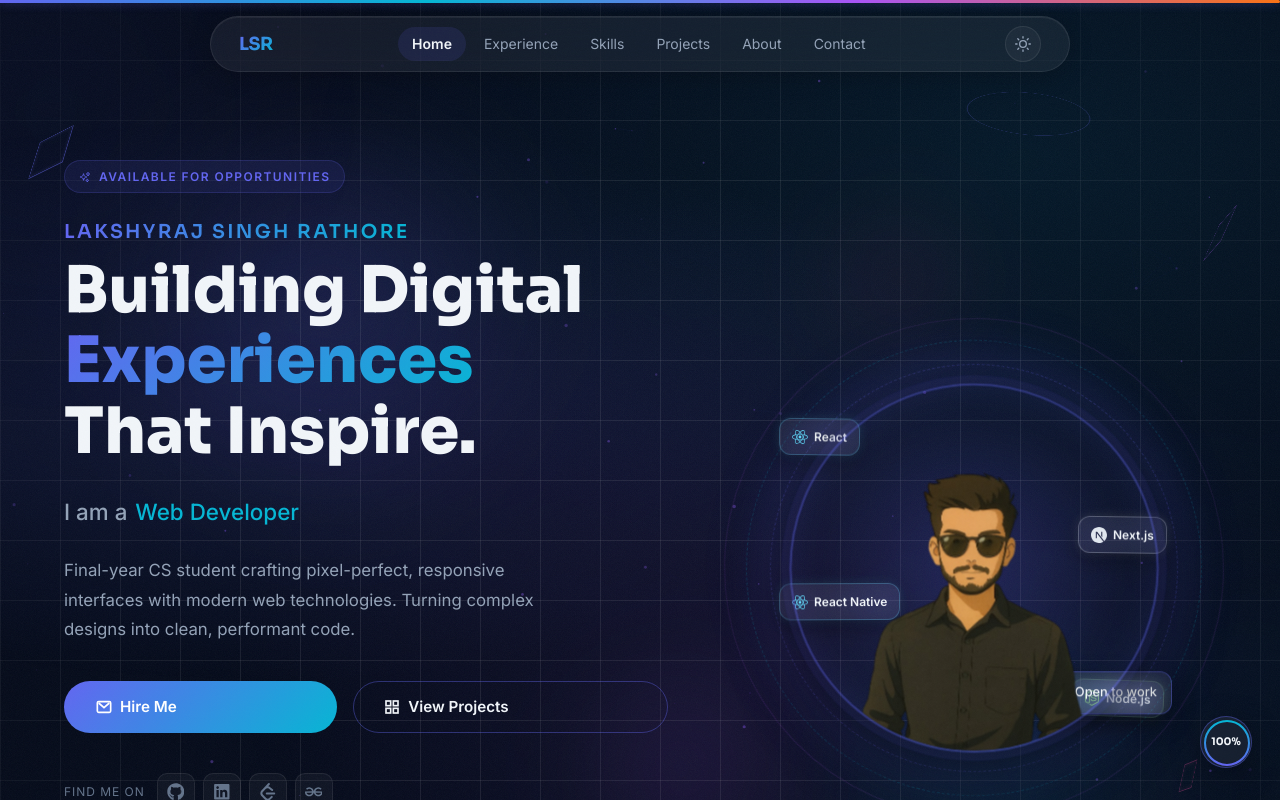
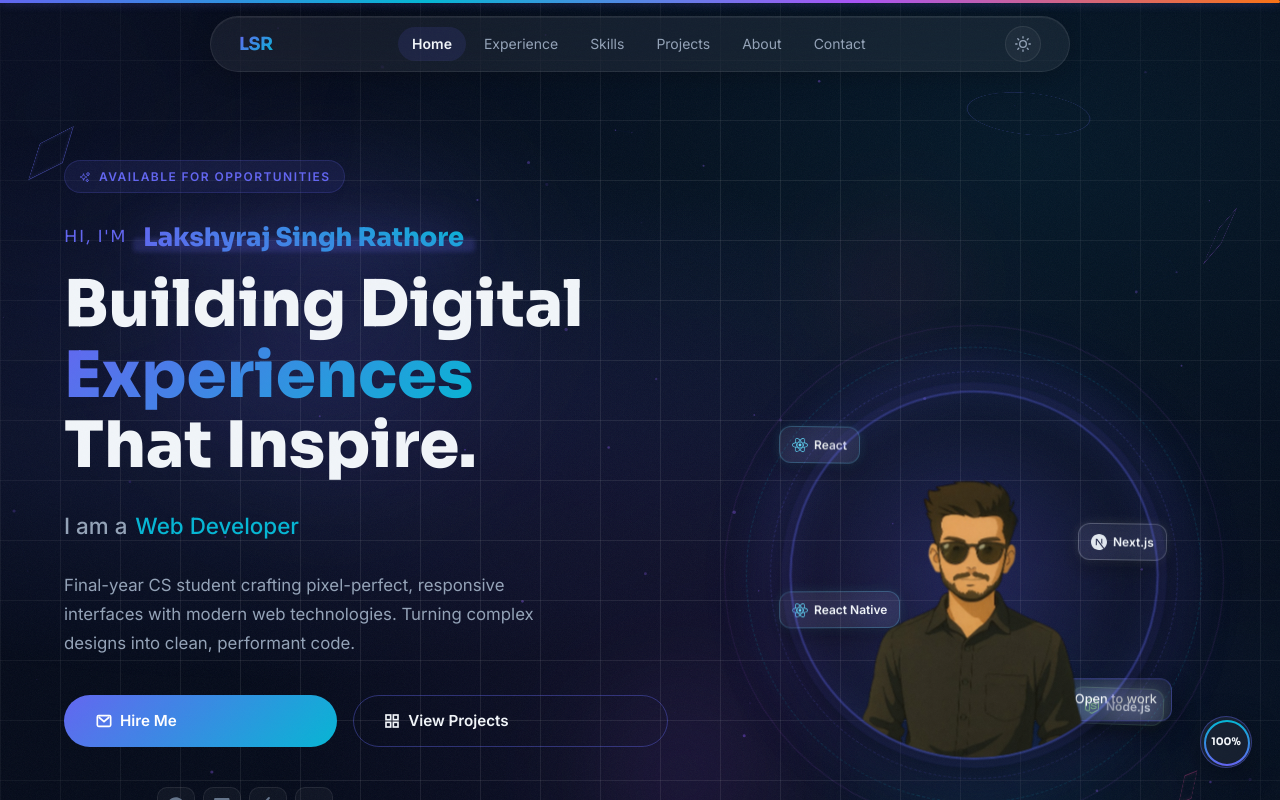
Before and after one commit to lakshyrajrathore10/portfolio-nextjs, a Next.js app: page / in a window 1280 px wide. Shown: the top 800 px of the page. Built offline with nearby package versions, Linux system fonts and the light colour scheme.

Commit message:
new change

```diff
--- a/app/globals.css
+++ b/app/globals.css
@@ -1,5 +1,5 @@
+@import url('https://fonts.googleapis.com/css2?family=Inter:wght@300;400;500;600;700&family=Sora:wght@300;400;600;700;800&display=swap');
 @import "tailwindcss";
-@import url('https://fonts.googleapis.com/css2?family=Inter:wght@300;400;500;600;700&family=Sora:wght@300;400;600;700;800&display=swap');
 
 /* ============================================
    DESIGN SYSTEM — CSS CUSTOM PROPERTIES
@@ -141,7 +141,15 @@
 .cursor-dot.hovering { width: 12px; height: 12px; background: var(--accent-cyan); }
 .cursor-ring.hovering { width: 52px; height: 52px; border-color: rgba(6,182,212,0.5); }
 
-/* ============================================
+ /* ============================================
+    SELECTION & HIGHLIGHT
+    ============================================ */
+ ::selection {
+   background: rgba(99, 102, 241, 0.3);
+   color: var(--text-primary);
+ }
+
+ /* ============================================
    SECTION STYLES
    ============================================ */
 .section-container {
--- a/components/sections/Main.js
+++ b/components/sections/Main.js
@@ -178,19 +178,49 @@
             </motion.div>
 
             {/* Name */}
-            <motion.div variants={itemVariants} style={{ marginBottom: "8px" }}>
+            <motion.div variants={itemVariants} style={{ marginBottom: "12px" }}>
               <span style={{
                 fontFamily: "var(--font-heading)",
-                fontSize: "clamp(1rem, 2vw, 1.2rem)",
-                fontWeight: 600,
-                letterSpacing: "0.12em",
-                textTransform: "uppercase",
-                background: "linear-gradient(90deg, var(--accent-indigo), var(--accent-cyan))",
-                WebkitBackgroundClip: "text",
-                WebkitTextFillColor: "transparent",
-                backgroundClip: "text",
+                fontSize: "clamp(1.2rem, 3.5vw, 1.6rem)",
+                fontWeight: 800,
+                display: "inline-flex",
+                alignItems: "center",
+                gap: "12px",
+                color: "var(--text-primary)"
               }}>
-                Lakshyraj Singh Rathore
+                <span style={{
+                  color: "var(--accent-indigo)",
+                  fontSize: "0.65em",
+                  fontWeight: 500,
+                  letterSpacing: "0.1em",
+                  textTransform: "uppercase"
+                }}>
+                  Hi, I'm
+                </span>
+                <span className="gradient-text" style={{
+                  position: "relative",
+                  filter: "drop-shadow(0 0 20px rgba(99,102,241,0.3))",
+                  padding: "0 4px"
+                }}>
+                  Lakshyraj Singh Rathore
+                  <motion.span
+                    initial={{ scaleX: 0 }}
+                    animate={{ scaleX: 1 }}
+                    transition={{ delay: 1, duration: 1, ease: "circOut" }}
+                    style={{
+                      position: "absolute",
+                      bottom: "15%",
+                      left: "-2%",
+                      right: "-2%",
+                      height: "35%",
+                      background: "rgba(99, 102, 241, 0.2)",
+                      zIndex: -1,
+                      borderRadius: "4px",
+                      transformOrigin: "left",
+                      filter: "blur(2px)"
+                    }}
+                  />
+                </span>
               </span>
             </motion.div>
 
```
